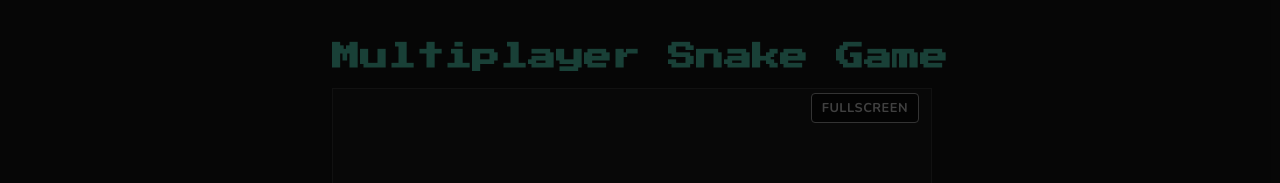
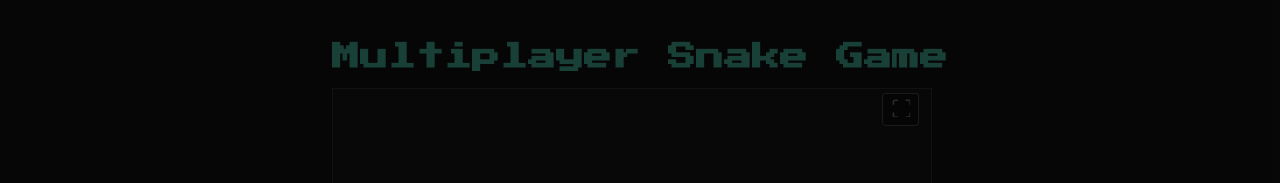
Before and after one commit to anabelle/p2p-snake, a React (Create React App) app: page / in a window 1280 px wide. Shown: the top 183 px of the page. Built offline with nearby package versions, Linux system fonts and the light colour scheme.

Commit message:
refactor: Improve accessibility in fullscreen button interactions and enhance visual feedback with CSS adjustments. Replace text labels with SVG icons for fullscreen toggle in App component.

```diff
--- a/src/App.css
+++ b/src/App.css
@@ -508,15 +508,20 @@ tbody tr:hover {
   cursor: pointer;
   font-size: 0.8em;
   z-index: 10; /* Ensure it's above the canvas */
+  transform: scale(0.8);
+  transform-origin: top right;
+  opacity: 0.6;
 }
 
 .fullscreen-button:hover {
   background-color: rgba(0, 0, 0, 0.8);
+  opacity: 1;
 }
 
 .fullscreen-button:focus {
   outline: 2px solid dodgerblue; /* Accessibility */
   outline-offset: 2px;
+  opacity: 1;
 }
 
 /* App-fullscreen: Use flex to center content */
--- a/src/App.tsx
+++ b/src/App.tsx
@@ -159,7 +159,37 @@ const App: React.FC = () => {
             aria-label={isFullscreen ? 'Exit Fullscreen' : 'Enter Fullscreen'}
             title={isFullscreen ? 'Exit Fullscreen' : 'Enter Fullscreen'}
           >
-            {isFullscreen ? 'Exit' : 'Fullscreen'}
+            {isFullscreen ? (
+              <svg
+                aria-hidden='true'
+                xmlns='http://www.w3.org/2000/svg'
+                width='24'
+                height='24'
+                viewBox='0 0 24 24'
+                fill='none'
+                stroke='currentColor'
+                strokeWidth='2'
+                strokeLinecap='round'
+                strokeLinejoin='round'
+              >
+                <path d='M8 3v3a2 2 0 0 1-2 2H3m18 0h-3a2 2 0 0 1-2-2V3m0 18v-3a2 2 0 0 1 2-2h3M3 16h3a2 2 0 0 1 2 2v3'></path>
+              </svg>
+            ) : (
+              <svg
+                aria-hidden='true'
+                xmlns='http://www.w3.org/2000/svg'
+                width='24'
+                height='24'
+                viewBox='0 0 24 24'
+                fill='none'
+                stroke='currentColor'
+                strokeWidth='2'
+                strokeLinecap='round'
+                strokeLinejoin='round'
+              >
+                <path d='M3 8V5a2 2 0 0 1 2-2h3m11 0h3a2 2 0 0 1 2 2v3m0 11v3a2 2 0 0 1-2 2h-3m-11 0H5a2 2 0 0 1-2-2v-3'></path>
+              </svg>
+            )}
           </button>
         )}
       </div>
```
Also changed, not shown: 2 other files (tests, documents, lock files or other folders).
